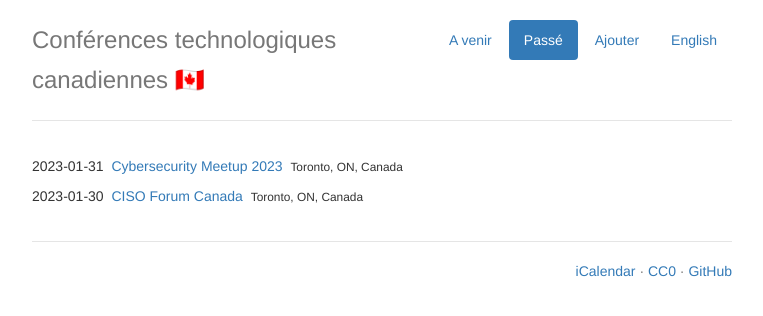
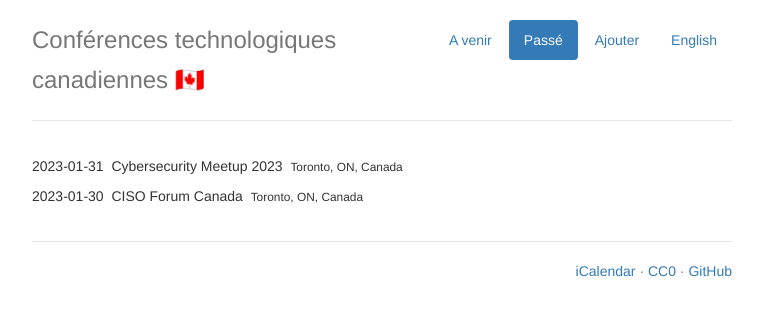
Before and after one commit to lanisys-solutions/tech-conferences-canada, a Jekyll site: the page built from passe.html, in a window 1280 px wide. Shown: the top 316 px of the page, without its empty margins (258-1021 px from the left). Built offline with Jekyll 4.4.1, drawn with Linux system fonts in a browser that asks for light colours.

Commit message:
Remove links from past conferences

```diff
--- a/passe.html
+++ b/passe.html
@@ -11,7 +11,7 @@ title: Passé
   {% if today >= date_end %}
   <li>
     {{ conference.date_start | date: "%Y-%m-%d" }}&nbsp;
-    <a class="post-link" href="{{ conference.website }}" target="_blank">{{ conference.name }}</a>
+    {{ conference.name }}
     {% if conference.location %}
     &nbsp;<small>{{ conference.location }}</small>
     {% endif %}
```
